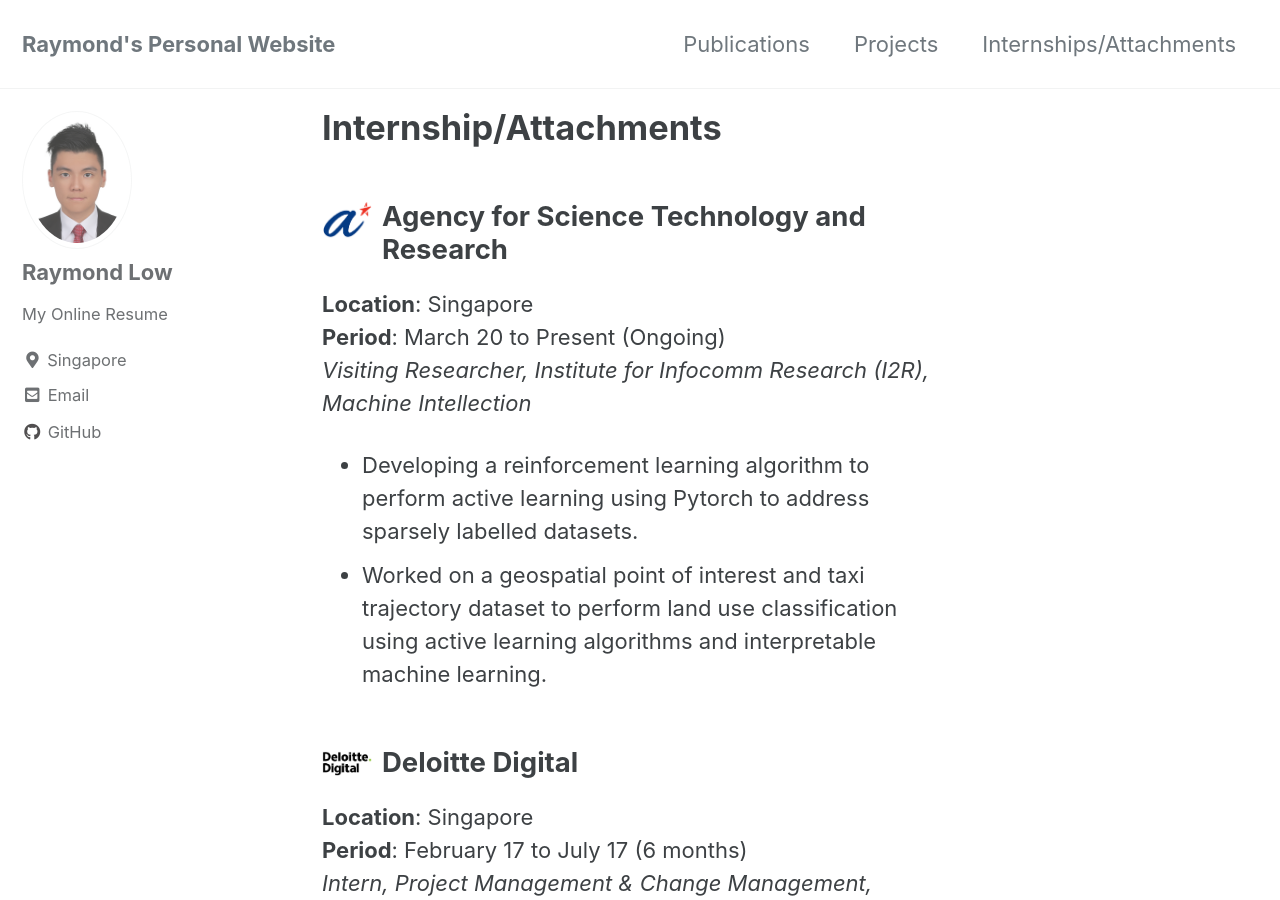
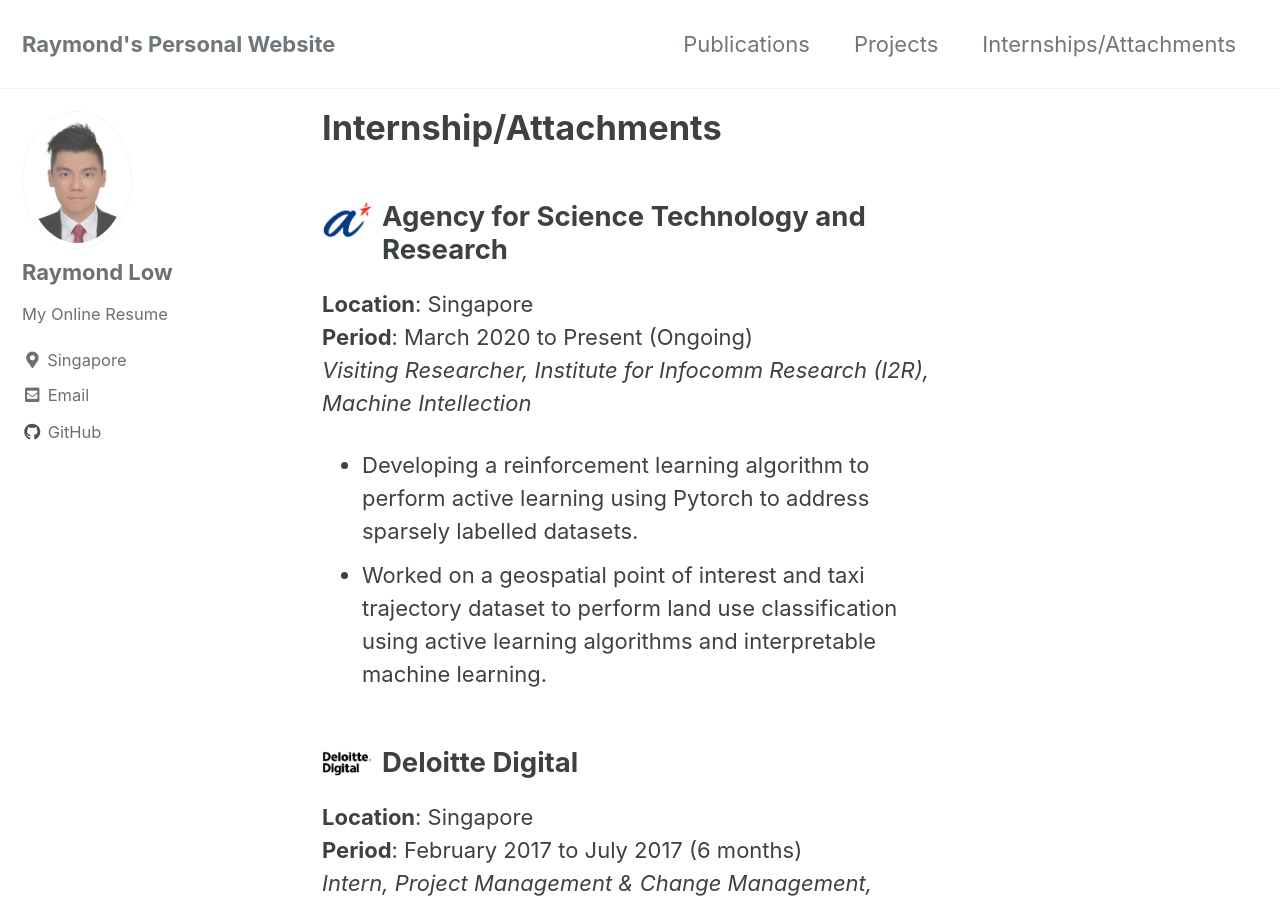
Before and after one commit to iamraymondlow/iamraymondlow.github.io, a Jekyll site: the page built from _pages/internships.md, in a window 1280 px wide and 900 px high. Built offline with Jekyll 4.4.1, drawn with Linux system fonts in a browser that asks for light colours; cached includes are drawn as plain includes; some of the changed text lies outside the part shown.

Commit message:
standardised period format for internships

```diff
--- a/_pages/internships.md
+++ b/_pages/internships.md
@@ -13,7 +13,7 @@
 </div>
 
 **Location**: Singapore\
-**Period**: March 20 to Present (Ongoing)\
+**Period**: March 2020 to Present (Ongoing)\
 *Visiting Researcher, Institute for Infocomm Research (I2R), Machine Intellection*
 * Developing a reinforcement learning algorithm to perform active learning using Pytorch to address sparsely labelled datasets.
 * Worked on a geospatial point of interest and taxi trajectory dataset to perform land use classification using active learning algorithms and interpretable machine learning.
@@ -27,7 +27,7 @@
 </div>
 
 **Location**: Singapore\
-**Period**: February 17 to July 17 (6 months)\
+**Period**: February 2017 to July 2017 (6 months)\
 *Intern, Project Management & Change Management, Management Consulting*
 * Worked on a major digital transformation project with one of Asia’s largest real estate companies.
 * Maintained the project’s RAID log, Decision log, and Action log during his stint in the PMO team.
```
Also changed, not shown: other parts of _pages/internships.md (+2 -2 lines).
